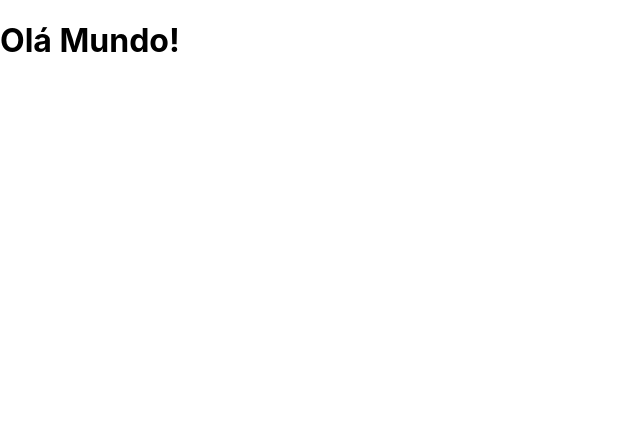
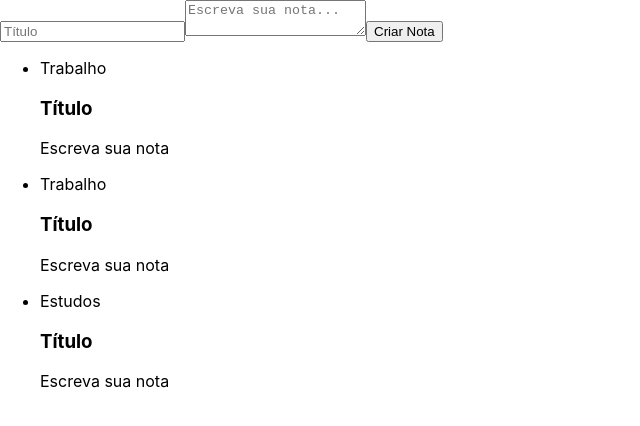
Before and after one commit to Jemisson/Ceep, a React (Create React App) app: page / in a window 1280 px wide. Shown: the top 426 px of the page, without its empty margins (0-640 px from the left). Built offline with nearby package versions, Linux system fonts and the light colour scheme.

Commit message:
Finalização do módulo 02 - Class Components

```diff
--- a/src/App.js
+++ b/src/App.js
@@ -1,9 +1,16 @@
-import React from 'react';
+import React, { Component } from 'react'
+import ListaDeNotas from './components/ListaDeNotas'
+import FormularioCadastro from './components/FormularioCadastro'
 
-function App() {
-  return (
-    <h1> Olá Mundo! </h1>
-  );
+class App extends Component {
+  render() {
+    return (
+      <section>
+        <FormularioCadastro/>
+        <ListaDeNotas/>
+      </section>
+    );
+  }
 }
 
 export default App;
--- /dev/null
+++ b/src/components/CardNota.jsx
@@ -0,0 +1,16 @@
+import React, { Component } from 'react'
+
+class CardNota extends Component {
+  render() {
+    return (
+      <section>
+        <header>
+          <h3> Título </h3>
+        </header>
+        <p>Escreva sua nota</p>
+      </section>
+    )
+  }
+}
+
+export default CardNota;
--- /dev/null
+++ b/src/components/FormularioCadastro.jsx
@@ -0,0 +1,15 @@
+import React, { Component } from 'react'
+
+class FormularioCadastro  extends Component{
+  render(){
+    return (
+      <form>
+        <input type="text" placeholder="Título"/>
+        <textarea placeholder="Escreva sua nota..." />
+        <button>Criar Nota</button>
+      </form>
+    )
+  }
+}
+
+export default  FormularioCadastro;
--- /dev/null
+++ b/src/components/ListaDeNotas.jsx
@@ -0,0 +1,21 @@
+import React, { Component } from 'react'
+import CardNota from './CardNota'
+
+class ListaDeNotas extends Component {
+  render(){
+    return(
+      <ul>
+        {Array.of("Trabalho", "Trabalho", "Estudos").map((categoria) => {
+          return (
+            <li>
+              <div>{categoria}</div>
+              <CardNota/>
+            </li>
+          );
+        })}
+      </ul>
+    )
+  }
+}
+
+export default ListaDeNotas;
```
